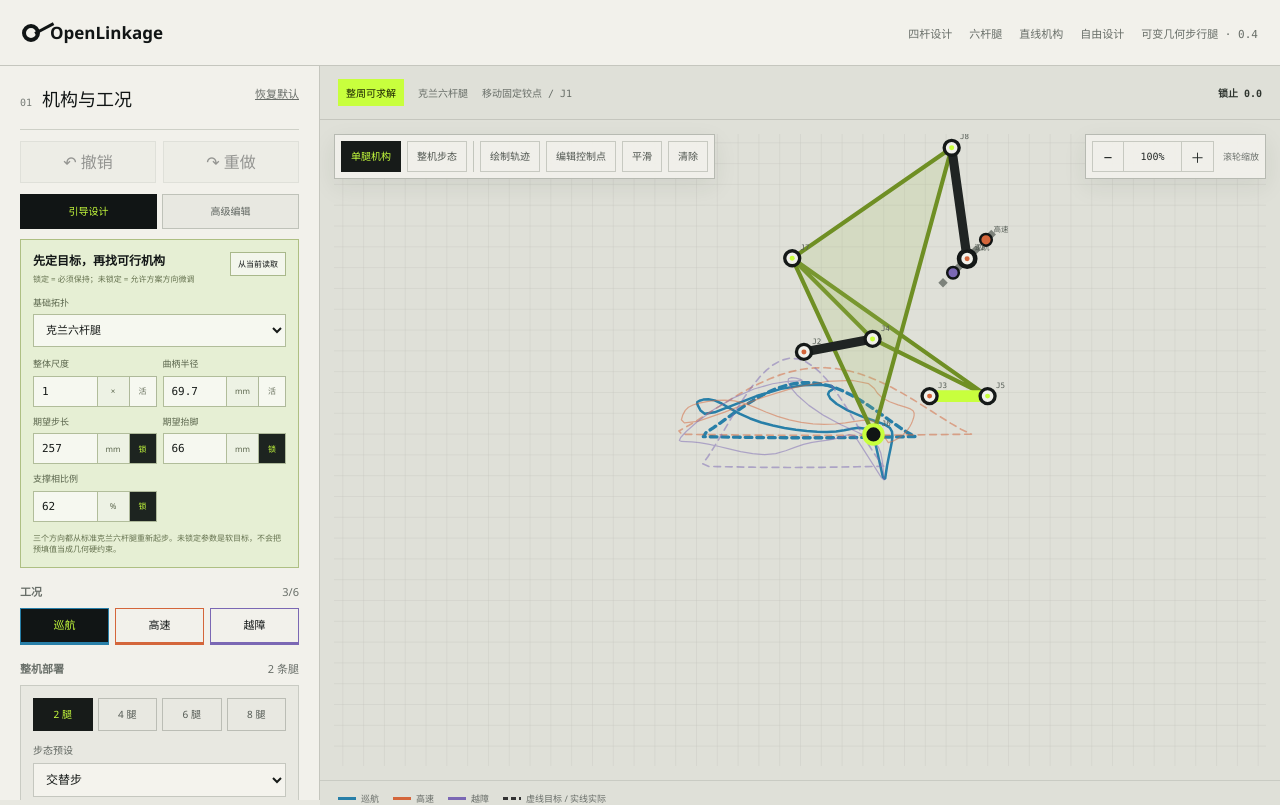
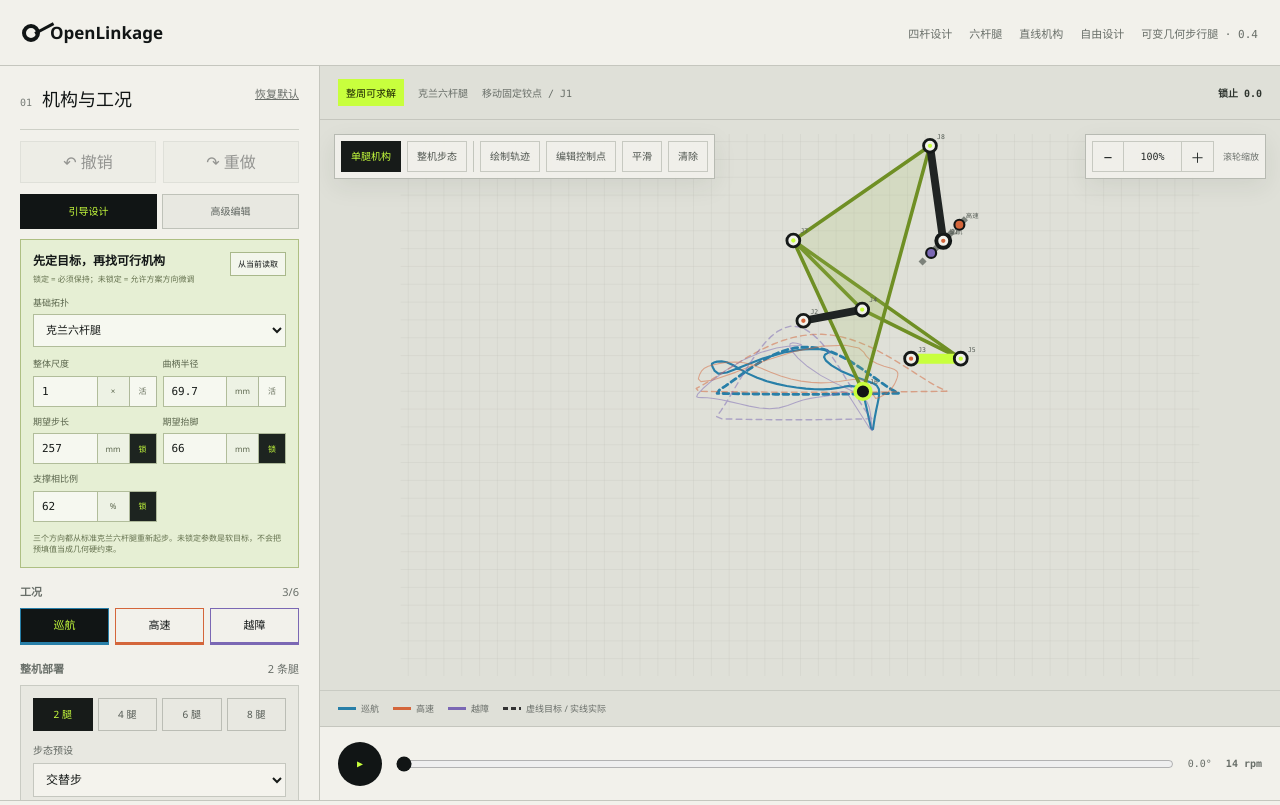
Before and after one commit to tutao0123/open-linkage, a Next.js app: page /variable-leg in a window 1280 px wide. Shown: the top 805 px of the page. Built offline with nearby package versions, Linux system fonts and the light colour scheme.

Commit message:
Fit variable leg controls in viewport

```diff
--- a/src/components/variable-geometry-leg-lab.module.css
+++ b/src/components/variable-geometry-leg-lab.module.css
@@ -84,13 +84,13 @@
 .projectTools button { padding:9px; border:1px solid #bfc1b9; background:#f4f3ed; cursor:pointer; font-size:10px; }
 .projectTools button:nth-child(3) { grid-column:1/-1; background:#e6efd4; border-color:#a9bf7c; }
 .projectTools input { display:none; }
-.stage { min-width:0; display:grid; grid-template-rows:54px minmax(520px,1fr) 36px 74px; background:#dfe0d8; }
+.stage { min-width:0; height:calc(100dvh - 66px); display:grid; grid-template-rows:54px minmax(0,1fr) 36px 74px; overflow:hidden; background:#dfe0d8; }
 .stageHeader { padding:0 18px; display:flex; align-items:center; gap:14px; border-bottom:1px solid #c5c6be; color:#676d67; font:10px "Cascadia Mono",Consolas,monospace; }
 .stageHeader b { margin-left:auto; color:#303630; }
 .solved,.invalid { padding:6px 8px; color:#182000; }
 .solved { background:#c8ff3d; }
 .invalid { background:#efc7b4; }
-.canvas { min-height:520px; padding:14px; position:relative; display:flex; align-items:center; justify-content:center; overflow:hidden; }
+.canvas { min-height:0; padding:14px; position:relative; display:flex; align-items:center; justify-content:center; overflow:hidden; }
 .canvas svg { width:100%; height:100%; max-height:710px; touch-action:none; }
 .canvasActions { position:absolute; z-index:3; top:14px; left:14px; display:flex; flex-wrap:wrap; gap:6px; padding:6px; border:1px solid #b7bab2; background:rgb(242 241 235 / 94%); box-shadow:0 8px 25px rgb(40 45 38 / 8%); }
 .canvasActions button { min-height:31px; padding:0 9px; border:1px solid #c7c9c1; background:transparent; color:#4f554f; cursor:pointer; font-size:10px; }
@@ -210,4 +210,4 @@
 .healthWarn ul { margin:7px 0 0; padding-left:16px; line-height:1.55; }
 .disclaimer { margin:16px 0 0; color:#777c77; font-size:9px; line-height:1.55; }
 @media(max-width:1300px){.layout{grid-template-columns:320px 1fr}.analysisPanel{grid-column:1/-1;max-height:none;border-left:0;border-top:1px solid #c5c6be}.candidateList{display:grid;grid-template-columns:repeat(2,1fr);gap:7px}.modeSummary{display:grid;grid-template-columns:repeat(3,1fr);gap:0 18px}}
-@media(max-width:780px){.header nav a:nth-child(-n+3),.header nav span{display:none}.layout{display:block}.panel{max-height:none;border:0;border-bottom:1px solid #c5c6be}.stage{grid-template-rows:54px minmax(440px,1fr) 36px auto}.canvas{min-height:440px;padding:4px}.canvasActions{top:7px;right:7px;left:7px}.candidateList,.modeSummary{display:block}.transport{flex-wrap:wrap}.modeTabs{grid-template-columns:repeat(2,1fr)}}
+@media(max-width:780px){.header nav a:nth-child(-n+3),.header nav span{display:none}.layout{display:block}.panel{max-height:none;border:0;border-bottom:1px solid #c5c6be}.stage{height:auto;grid-template-rows:54px minmax(440px,1fr) 36px auto}.canvas{min-height:440px;padding:4px}.canvasActions{top:7px;right:7px;left:7px}.candidateList,.modeSummary{display:block}.transport{flex-wrap:wrap}.modeTabs{grid-template-columns:repeat(2,1fr)}}
```
